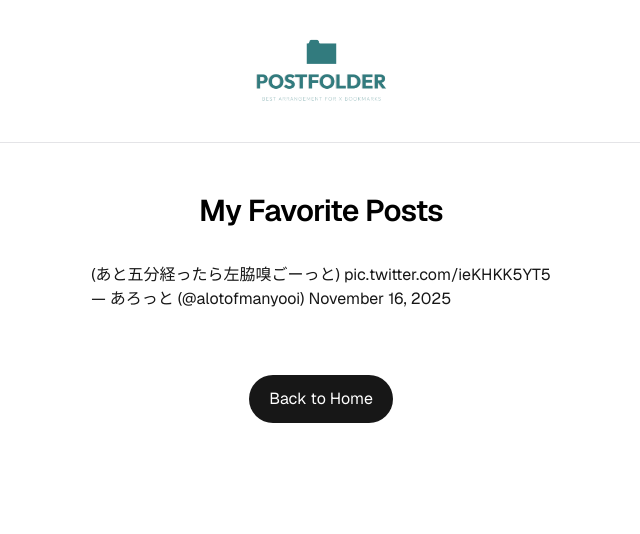
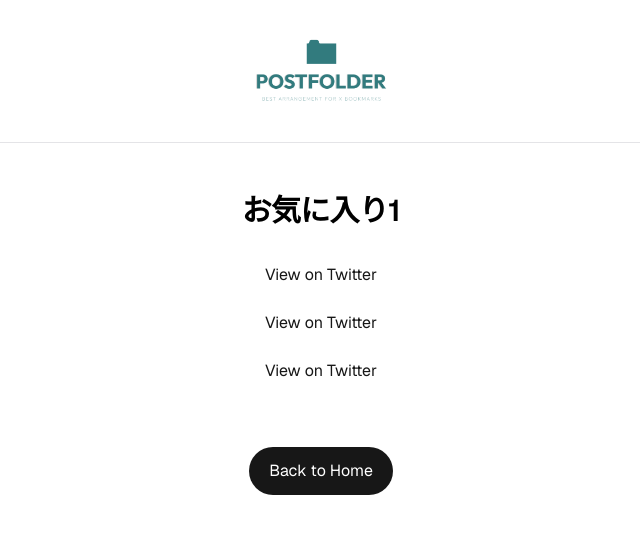
Before and after one commit to tomoru04/postfolder, a Next.js app: page /folder in a window 1280 px wide. Shown: the top 534 px of the page, without its empty margins (319-959 px from the left). Built offline with nearby package versions, Linux system fonts and the light colour scheme.

Commit message:
Modify folder page to have some specified posts

```diff
--- a/app/components/Header.tsx
+++ b/app/components/Header.tsx
@@ -1,16 +1,20 @@
 import Image from "next/image";
+import Link from "next/link";
 
 export default function Header() {
   return (
     <header className="w-full bg-white dark:bg-black border-b border-zinc-200 dark:border-zinc-800">
       <div className="flex items-center justify-center px-16 py-8">
+        <Link href="/">
           <Image
             src="/postfolder_logo.png"
             alt="PostFolder logo"
             width={150}
             height={150}
             priority
+            className="cursor-pointer hover:opacity-80 transition-opacity"
           />
+        </Link>
       </div>
     </header>
   );
--- a/app/components/PostCard.tsx
+++ b/app/components/PostCard.tsx
@@ -1,14 +1,28 @@
-"use client";
+import { Post } from "@/app/data/posts";
 
 interface PostCardProps {
-  html: string;
+  post: Post;
 }
 
-export default function PostCard({ html }: PostCardProps) {
+export default function PostCard({ post }: PostCardProps) {
+  // Parse HTML to extract blockquote content and convert to JSX
+  const getBlockquoteComponent = (html: string) => {
+    // Extract the lang attribute
+    const langMatch = html.match(/lang="([^"]+)"/);
+    const lang = langMatch ? langMatch[1] : "ja";
+
+    return (
+      <blockquote className="twitter-tweet" data-lang={lang}>
+        <a href={`https://twitter.com/${post.handle.slice(1)}/status/${post.tweetId}`}>
+          View on Twitter
+        </a>
+      </blockquote>
+    );
+  };
+
   return (
-    <div
-      className="w-full flex justify-center"
-      dangerouslySetInnerHTML={{ __html: html }}
-    />
+    <div className="w-full flex justify-center">
+      {getBlockquoteComponent(post.html)}
+    </div>
   );
 }
--- a/app/data/posts.ts
+++ b/app/data/posts.ts
@@ -1,3 +1,39 @@
-export const posts = [
-  '<blockquote class="twitter-tweet"><p lang="ja" dir="ltr">(あと五分経ったら左脇嗅ごーっと) <a href="https://t.co/ieKHKK5YT5">pic.twitter.com/ieKHKK5YT5</a></p>&mdash; あろっと (@alotofmanyooi) <a href="https://twitter.com/alotofmanyooi/status/1990036476575510912?ref_src=twsrc%5Etfw">November 16, 2025</a></blockquote> <script async src="https://platform.twitter.com/widgets.js" charset="utf-8"></script>',
+export interface Post {
+  text: string;
+  author: string;
+  handle: string;
+  date: string;
+  tweetId: string;
+  language: string;
+  html: string;
+}
+
+export const posts: Post[] = [
+  {
+    text: "(あと五分経ったら左脇嗅ごーっと)",
+    author: "あろっと",
+    handle: "@alotofmanyooi",
+    date: "November 16, 2025",
+    tweetId: "1990036476575510912",
+    language: "ja",
+    html: '<blockquote class="twitter-tweet"><p lang="ja" dir="ltr">(あと五分経ったら左脇嗅ごーっと) <a href="https://t.co/ieKHKK5YT5">pic.twitter.com/ieKHKK5YT5</a></p>&mdash; あろっと (@alotofmanyooi) <a href="https://twitter.com/alotofmanyooi/status/1990036476575510912?ref_src=twsrc%5Etfw">November 16, 2025</a></blockquote> <script async src="https://platform.twitter.com/widgets.js" charset="utf-8"></script>',
+  },
+  {
+    text: "【やめて】\n\nのどちんこにサンタのピアス付けときますね〜",
+    author: "あろっと",
+    handle: "@alotofmanyooi",
+    date: "November 14, 2025",
+    tweetId: "1989307251786649686",
+    language: "ja",
+    html: '<blockquote class="twitter-tweet"><p lang="ja" dir="ltr">【やめて】<br><br>のどちんこにサンタのピアス付けときますね〜 <a href="https://t.co/OKAH4pPoQI">pic.twitter.com/OKAH4pPoQI</a></p>&mdash; あろっと (@alotofmanyooi) <a href="https://twitter.com/alotofmanyooi/status/1989307251786649686?ref_src=twsrc%5Etfw">November 14, 2025</a></blockquote> <script async src="https://platform.twitter.com/widgets.js" charset="utf-8"></script>',
+  },
+  {
+    text: "【Zeebraが作ったツイスターゲーム】\n\n右　手は　赤\n🔴　🔴　🔴　🔴",
+    author: "あろっと",
+    handle: "@alotofmanyooi",
+    date: "October 16, 2025",
+    tweetId: "1978716576548286726",
+    language: "ja",
+    html: '<blockquote class="twitter-tweet"><p lang="ja" dir="ltr">【Zeebraが作ったツイスターゲーム】<br><br>右　手は　赤<br>🔴　🔴　🔴　🔴</p>&mdash; あろっと (@alotofmanyooi) <a href="https://twitter.com/alotofmanyooi/status/1978716576548286726?ref_src=twsrc%5Etfw">October 16, 2025</a></blockquote> <script async src="https://platform.twitter.com/widgets.js" charset="utf-8"></script>',
+  },
 ];
--- a/app/folder/page.tsx
+++ b/app/folder/page.tsx
@@ -6,11 +6,11 @@ export default function FolderPage() {
     <div className="flex min-h-screen items-start justify-center bg-zinc-50 font-sans dark:bg-black">
       <main className="flex min-h-screen w-full max-w-3xl flex-col items-center py-12 px-16 bg-white dark:bg-black gap-8">
         <h1 className="text-3xl font-semibold leading-10 tracking-tight text-black dark:text-zinc-50">
-          My Favorite Posts
+          お気に入り1
         </h1>
         <div className="w-full flex flex-col gap-6">
           {posts.map((post, index) => (
-            <PostCard key={index} html={post} />
+            <PostCard key={index} post={post} />
           ))}
         </div>
         <a
--- a/app/layout.tsx
+++ b/app/layout.tsx
@@ -25,6 +25,9 @@ export default function RootLayout({
 }>) {
   return (
     <html lang="en">
+      <head>
+        <script async src="https://platform.twitter.com/widgets.js" charSet="utf-8"></script>
+      </head>
       <body
         className={`${geistSans.variable} ${geistMono.variable} antialiased`}
       >
```
Lines whose indentation alone changed are shown as unchanged.
